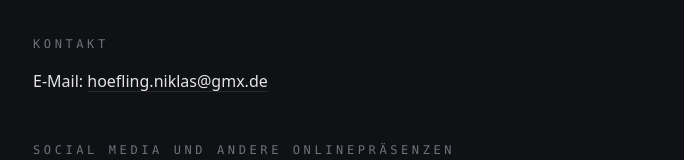
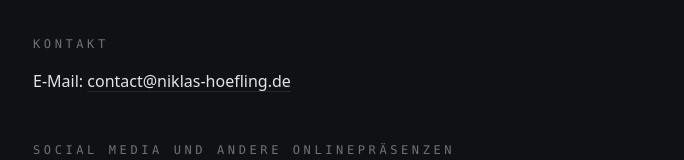
Before and after one commit to niklashoefling/portfolio-website, a Next.js app: page /legal in a window 1280 px wide. Shown: the part 353-513 px from the top of the page, without its empty margins (95-779 px from the left). Built offline with nearby package versions, Linux system fonts and the light colour scheme.

Commit message:
Mail Änderungen

```diff
--- a/app/components/Contact.tsx
+++ b/app/components/Contact.tsx
@@ -26,8 +26,8 @@ const GithubIcon = ({ className }: { className?: string }) => (
 const socialLinks = [
   {
     name: 'Email',
-    value: 'hoefling.niklas@gmx.de',
-    href: 'mailto:hoefling.niklas@gmx.de',
+    value: 'contact@niklas-hoefling.de',
+    href: 'mailto:contact@niklas-hoefling.de',
     rel: 'noopener noreferrer',
     icon: <Mail className="w-6 h-6" />,
     label: 'Get in touch',
--- a/app/components/Impressum.tsx
+++ b/app/components/Impressum.tsx
@@ -32,10 +32,10 @@ export default function ImpressumPage() {
             <p className="text-zinc-200">
               E-Mail:{' '}
               <a
-                href="mailto:&#104;&#111;&#101;&#102;&#108;&#105;&#110;&#103;&#46;&#110;&#105;&#107;&#108;&#97;&#115;&#64;&#103;&#109;&#120;&#46;&#100;&#101;"
+                href="mailto:&#99;&#111;&#110;&#116;&#97;&#99;&#116;&#64;&#110;&#105;&#107;&#108;&#97;&#115;&#45;&#104;&#111;&#101;&#102;&#108;&#105;&#110;&#103;&#46;&#100;&#101;"
                 className="hover:text-blue-400 underline decoration-zinc-800 underline-offset-4 transition-colors"
               >
-                hoefling.niklas&#64;gmx.de
+                &#99;&#111;&#110;&#116;&#97;&#99;&#116;&#64;&#110;&#105;&#107;&#108;&#97;&#115;&#45;&#104;&#111;&#101;&#102;&#108;&#105;&#110;&#103;&#46;&#100;&#101;
               </a>
             </p>
           </section>
```
